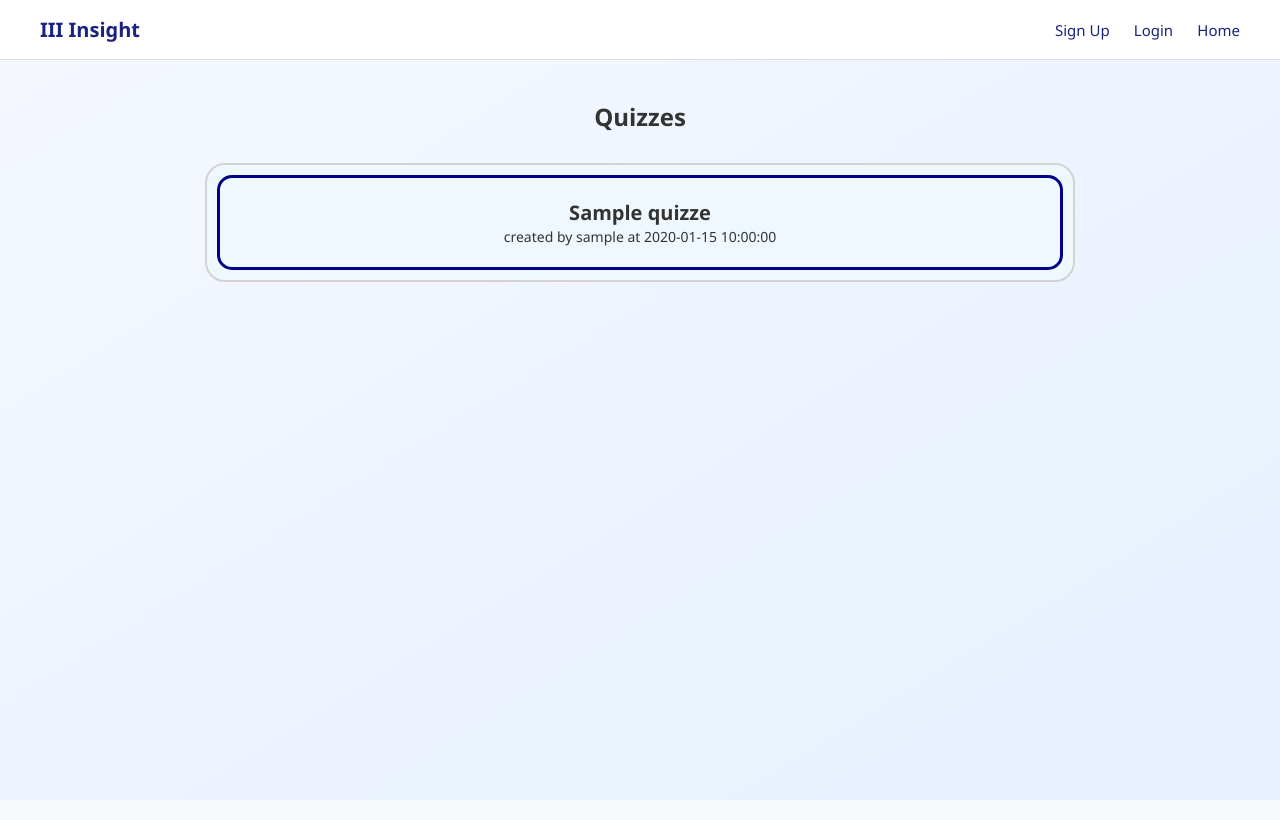
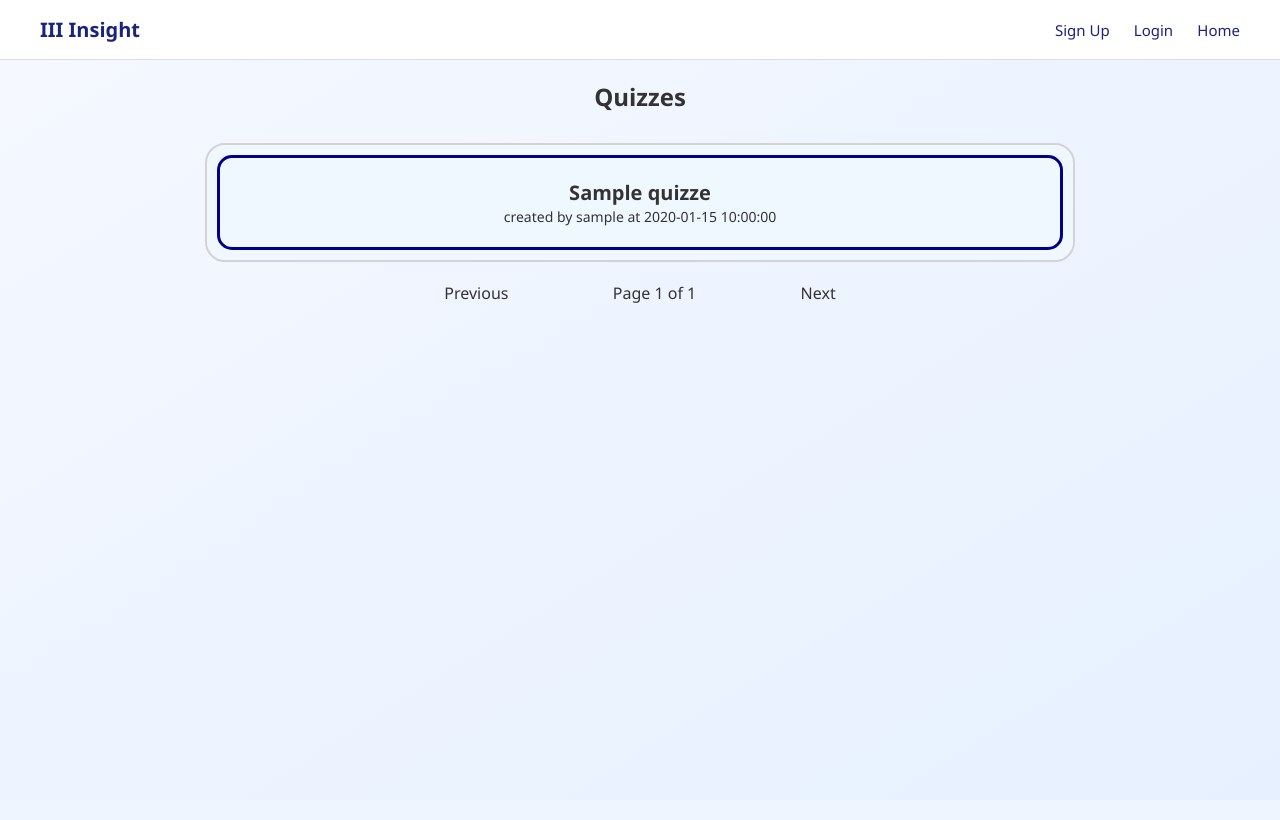
Before and after one commit to BenjaminWray/CSC2033_Team31, a Flask app: page /quizzes in a window 1280 px wide. After the commit the page ends 303 px from the top, so only its background shows below. Run offline with Flask 3, Linux system fonts and the light colour scheme; tables that the repository leaves empty hold one stand-in row (values such as "Sample post").

Commit message:
added buttons to switch quiz pages

```diff
--- a/flaskr/static/style.css
+++ b/flaskr/static/style.css
@@ -205,8 +205,6 @@ form input:focus {
   display: flex;
   flex-direction: column;
   align-items: center;
-  height: 90vh;
-  padding: 20px;
   text-align: center;
 }
 
@@ -245,6 +243,15 @@ form input:focus {
 
 .quiz-button:hover {
   border-color: royalblue;
+}
+
+.pagination {
+  display: flex;
+  flex-direction: row;
+  justify-content: space-evenly;
+  width: 600px;
+  margin-top: 10px;
+  margin-bottom: 20px;
 }
 
 /* ========= ERROR MESSAGES ========= */
--- a/flaskr/templates/quizzes.html
+++ b/flaskr/templates/quizzes.html
@@ -12,6 +12,10 @@
                 </a>
             {% endfor %}
         </div>
-
+    <div class="pagination">
+        <a href="{{ url_for('auth.quizzes', page=pn - 1, items=mi) }}">Previous</a>
+        Page {{ pn }} of {{ pmax }}
+        <a href="{{ url_for('auth.quizzes', page=pn + 1, items=mi) }}">Next</a>
+    </div>
     </div>
 {% endblock %}
--- a/flaskr/views.py
+++ b/flaskr/views.py
@@ -1,3 +1,4 @@
+import math
 from functools import wraps
 from flask import Blueprint, render_template, redirect, url_for, flash, abort, request
 from flask_login import login_user, current_user, login_required, logout_user
@@ -101,25 +102,25 @@ def leaderboard():
 
 @auth_bp.route('/quizzes', methods=['GET'])
 def quizzes():
-    page_number = request.args.get('page', 1, type=int) - 1
-    max_items = request.args.get('items', 10, type=int)
+    page_number = request.args.get('page', 1, type=int)
+    max_items = request.args.get('items', 15, type=int)
 
     # Prevent negative page numbers
-    if page_number < 0: return redirect(url_for('auth.quizzes', page=1, items=max_items))
+    if page_number < 1: return redirect(url_for('auth.quizzes', page=1, items=max_items))
 
     # Query to fetch quizzes from the database
     quiz_query = db.session.query(Quiz)
 
     # Calculate total number of pages and prevent out-of-range page numbers
-    max_pages = quiz_query.count() // max_items
-    if page_number > max_pages: return redirect(url_for('auth.quizzes', page=max_pages + 1, items=max_items))
+    max_pages = math.ceil(quiz_query.count() / max_items)
+    if page_number > max_pages: return redirect(url_for('auth.quizzes', page=max_pages, items=max_items))
 
     # Get quizzes and user information for the current page
     quiz_dict = {}
-    for quiz in quiz_query.all()[page_number * max_items:(page_number + 1) * max_items]:
+    for quiz in quiz_query.all()[(page_number - 1) * max_items:page_number * max_items]:
         quiz_dict[quiz] = get_user_by_id(quiz.user_id)
 
-    return render_template("quizzes.html", quizzes=quiz_dict)
+    return render_template("quizzes.html", quizzes=quiz_dict, pn=page_number, pmax=max_pages, mi=max_items)
 
 # User registration route
 @auth_bp.route('/signup', methods=['GET', 'POST'])
```
Lines whose indentation alone changed are shown as unchanged.
